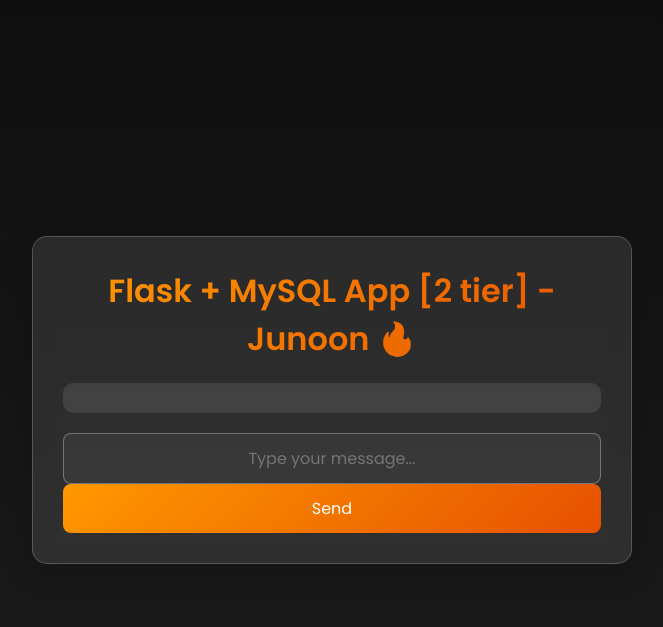
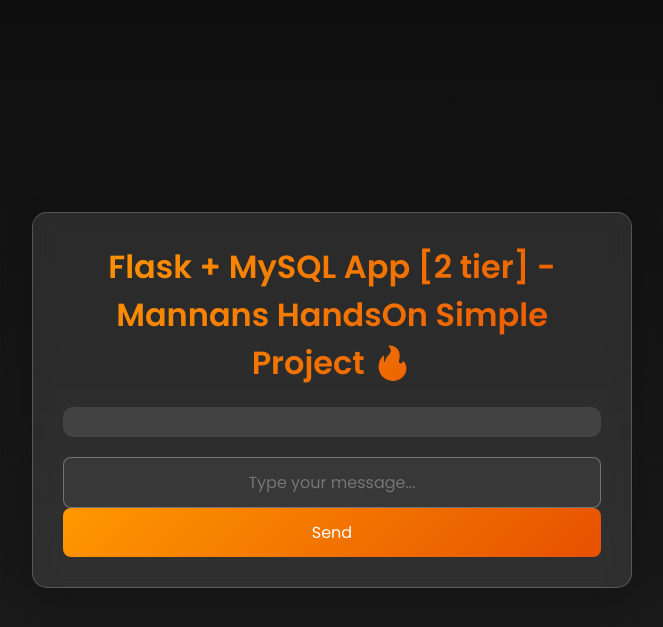
Before and after one commit to mannankazi/Practice-flask-app, a Flask app: page / in a window 1280 px wide. Shown: the top 627 px of the page, without its empty margins (308-971 px from the left). Run offline with Flask 2, Linux system fonts and the light colour scheme; data that the repository does not hold is empty; some libraries are stand-ins or nearby versions.

Commit message:
Update header title in index.html

```diff
--- a/templates/index.html
+++ b/templates/index.html
@@ -131,7 +131,7 @@
 
 <body>
     <div class="container">
-        <h1>Flask + MySQL App [2 tier] - Junoon 🔥</h1>
+        <h1>Flask + MySQL App [2 tier] - Mannans HandsOn Simple Project 🔥</h1>
 
         <div class="messages">
             {% for message in messages %}
```
